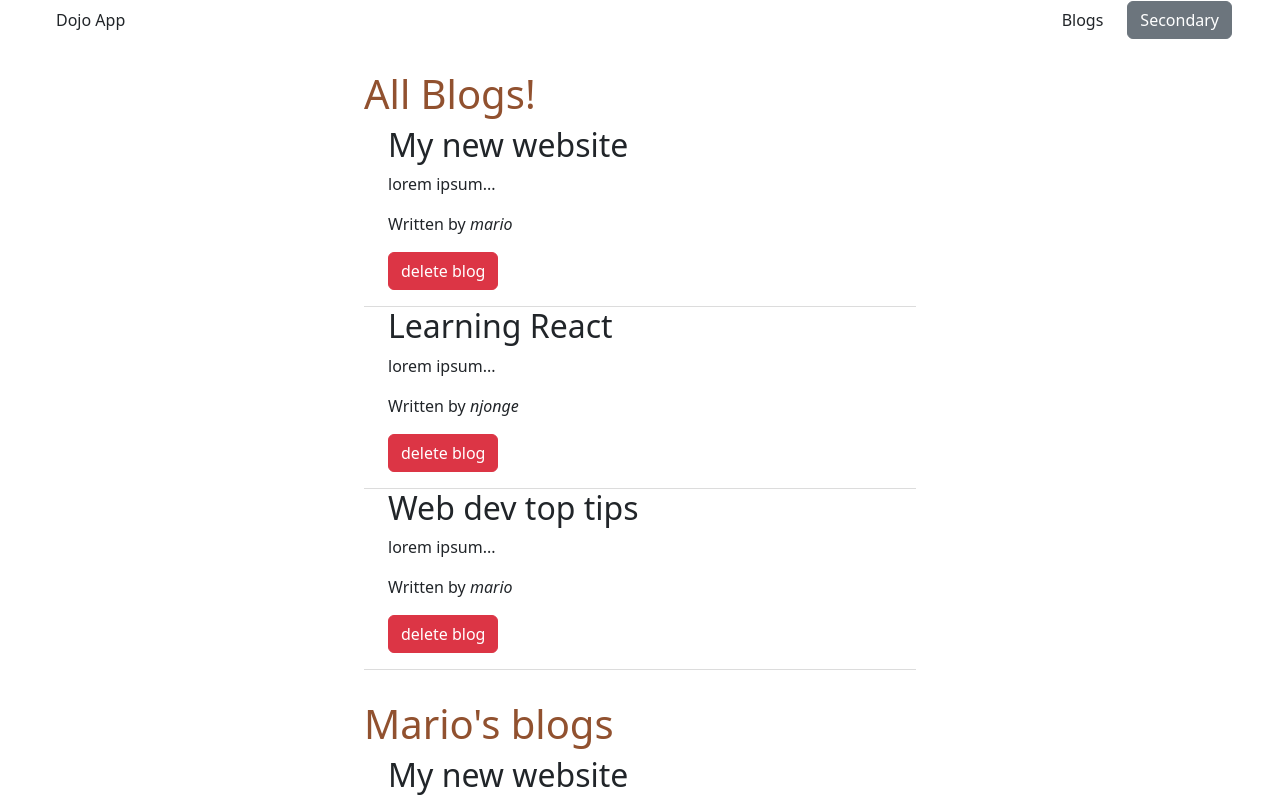
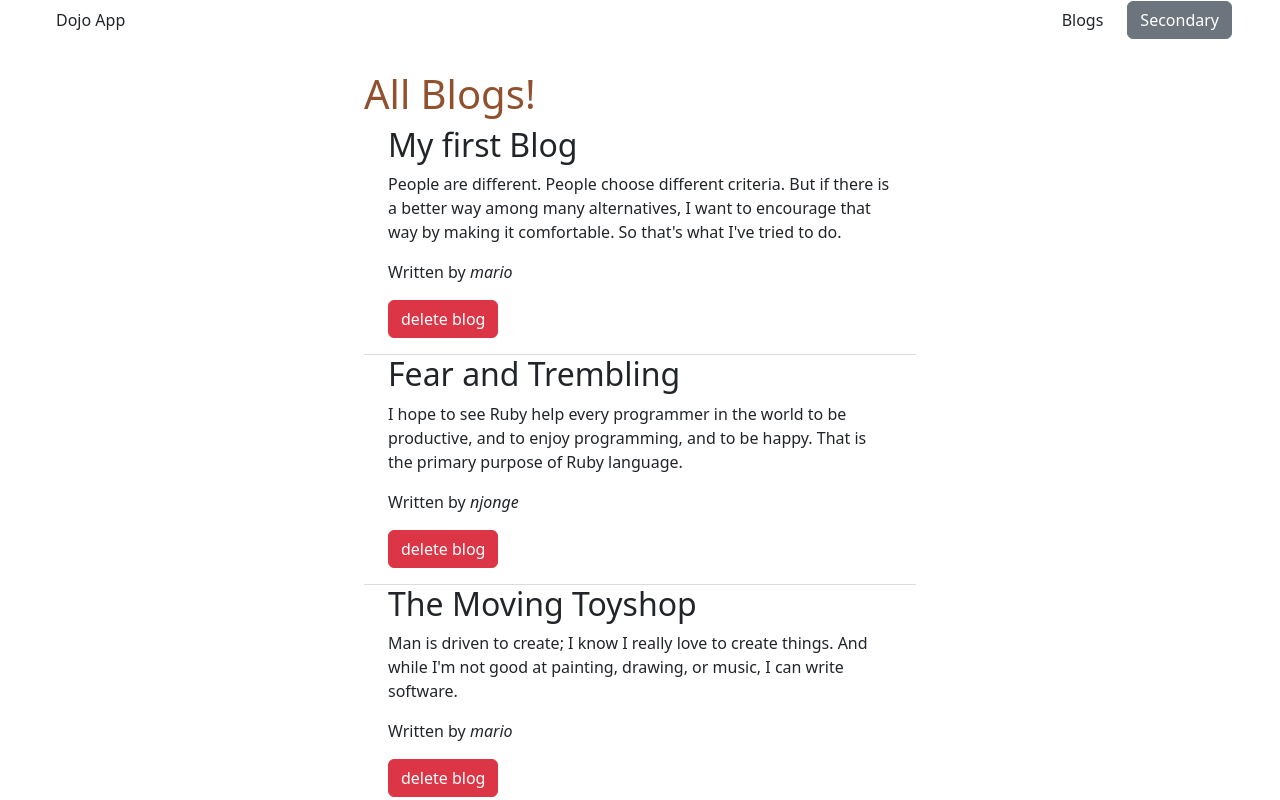
Before and after one commit to devmuturi/dojo-app, a React (Vite) app: page / in a window 1280 px wide. Shown: the top 800 px of the page. Built offline with nearby package versions, Linux system fonts and the light colour scheme; data requests are answered from the project's data file.

Commit message:
Fetch data using useEffect.
We created a json-sever and we are using useEffect to fetch that data.(Fake api)

```diff
--- a/src/Content.jsx
+++ b/src/Content.jsx
@@ -1,23 +1,31 @@
-import { useState } from 'react'
+import { useEffect, useState } from 'react'
 import BlogList from './components/BlogList'
 import NavBar from './components/NavBar'
 
 export default function Content() {
-  const [blogs, setBlogs] = useState([
-    { title: 'My new website', body: 'lorem ipsum...', author: 'mario', id: 1 },
-    { title: 'Learning React', body: 'lorem ipsum...', author: 'njonge', id: 2 },
-    { title: 'Web dev top tips', body: 'lorem ipsum...', author: 'mario', id: 3 }
-  ]);
+  const [blogs, setBlogs] = useState(null);
 
   const handleDelete = (id) => {
     const newBlogs = blogs.filter(blog => blog.id !== id)
     setBlogs(newBlogs)
   }
+
+  // fetch the data using useEffect
+  useEffect(() => {
+    fetch('http://localhost:8000/blogs')
+      .then(res => {
+        return res.json();
+      })
+      .then((data) => {
+        setBlogs(data)
+      })
+  }, []);
+
   return (
     <div>
       <NavBar />
-      <BlogList blogs={blogs} title="All Blogs!" handleDelete={ handleDelete} />
-      <BlogList blogs={blogs.filter((blog) => blog.author == 'mario')} title="Mario's blogs" />
+      {blogs && <BlogList blogs={blogs} title="All Blogs!" handleDelete={handleDelete} />}
+      {blogs && <BlogList blogs={blogs.filter((blog) => blog.author == 'mario')} title="Mario's blogs" />}
     </div>
   )
 }
```
